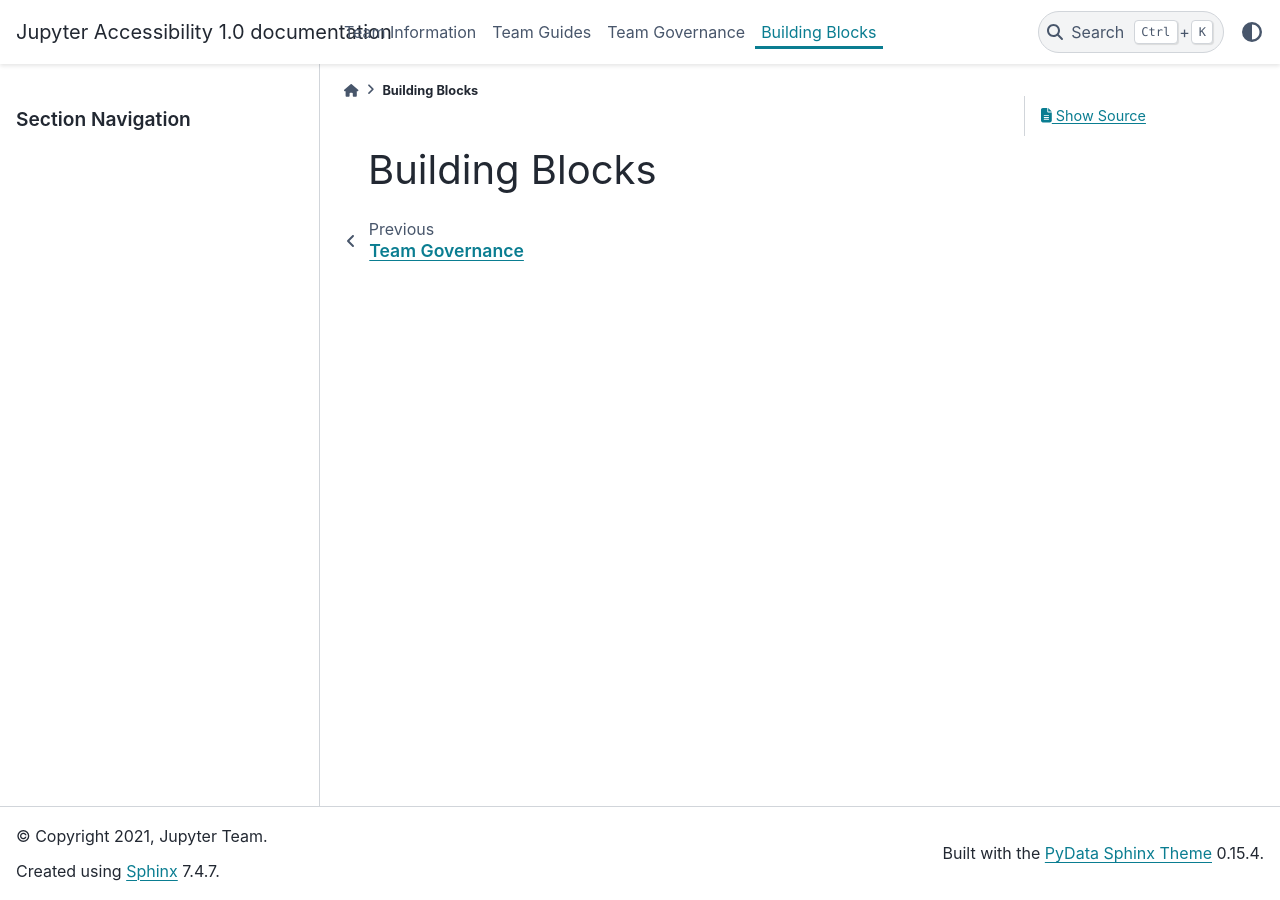
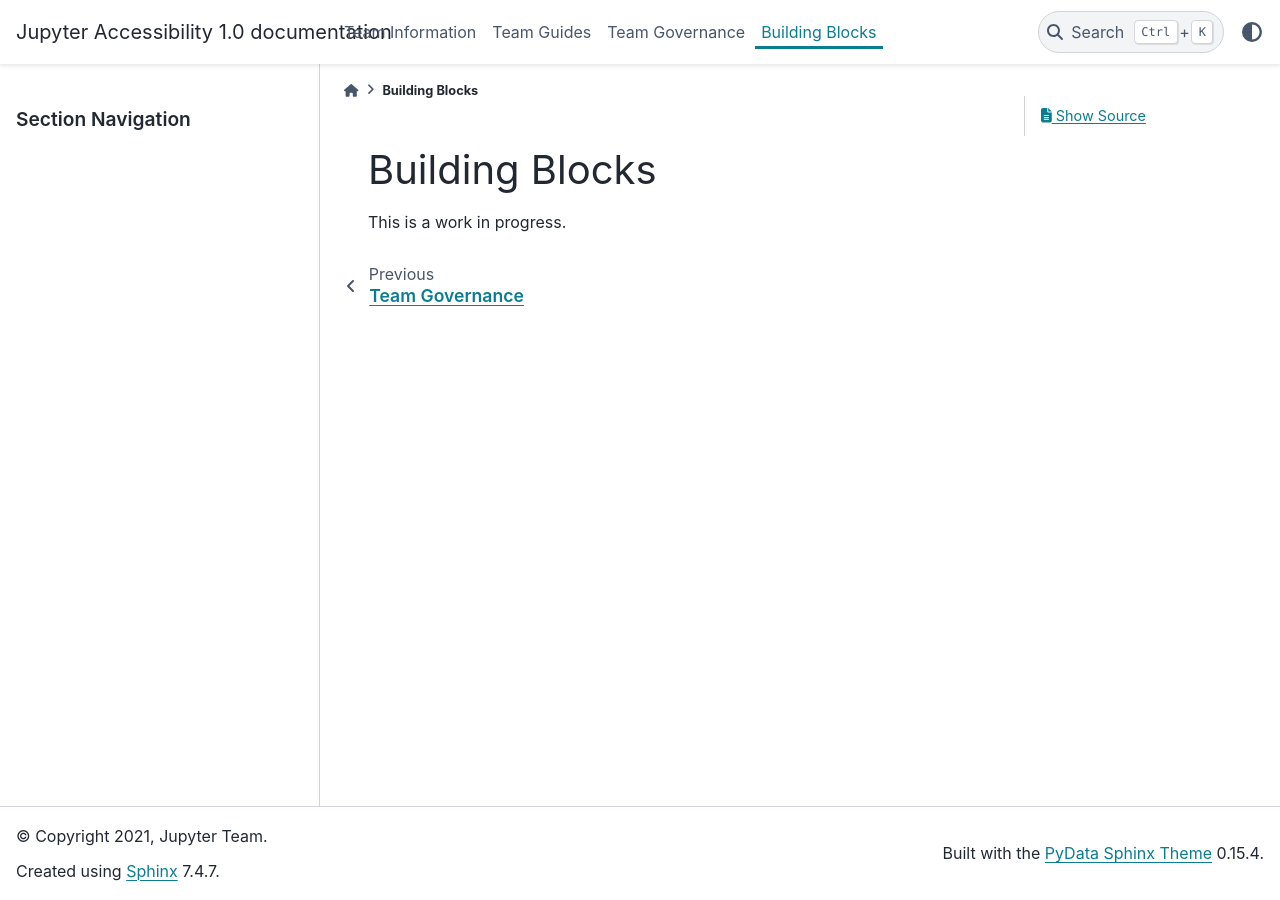
Before and after one commit to jupyter/accessibility, a Sphinx documentation site: the page built from docs/source/building_blocks.rst, in a window 1280 px wide. Built offline with Sphinx 7.4.7 and the PyData theme 0.15.4, drawn with Linux system fonts in a browser that asks for light colours.

Commit message:
Set work in progress for concerned pages

```diff
--- a/docs/source/building_blocks.rst
+++ b/docs/source/building_blocks.rst
@@ -1,2 +1,4 @@
 Building Blocks
 ===============
+
+This is a work in progress.
--- a/docs/source/team/information.rst
+++ b/docs/source/team/information.rst
@@ -1,5 +1,6 @@
 Working Group Members
 =====================
+
 Once we have assembled the working group, we will list the members here.
 
 
--- a/docs/source/team_governance.rst
+++ b/docs/source/team_governance.rst
@@ -1,2 +1,4 @@
 Team Governance
 ===============
+
+This is a work in progress.
```
